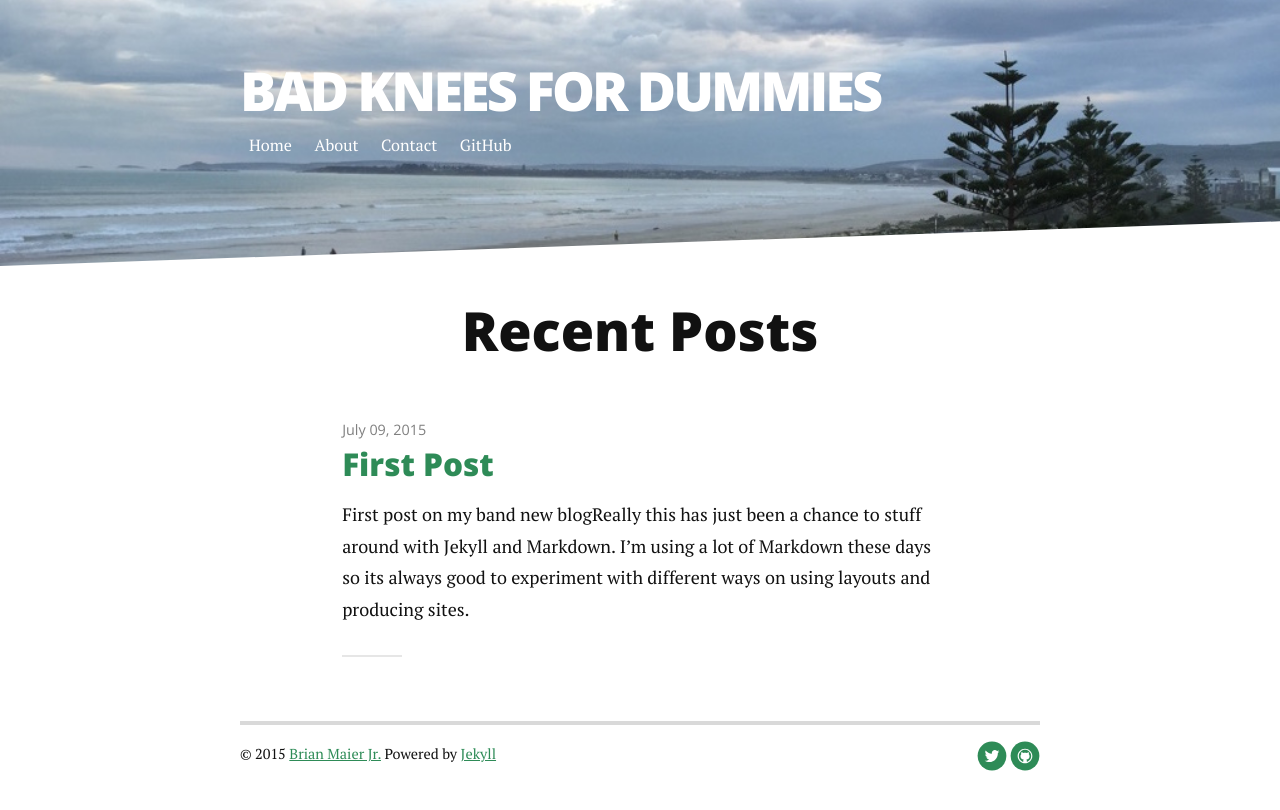
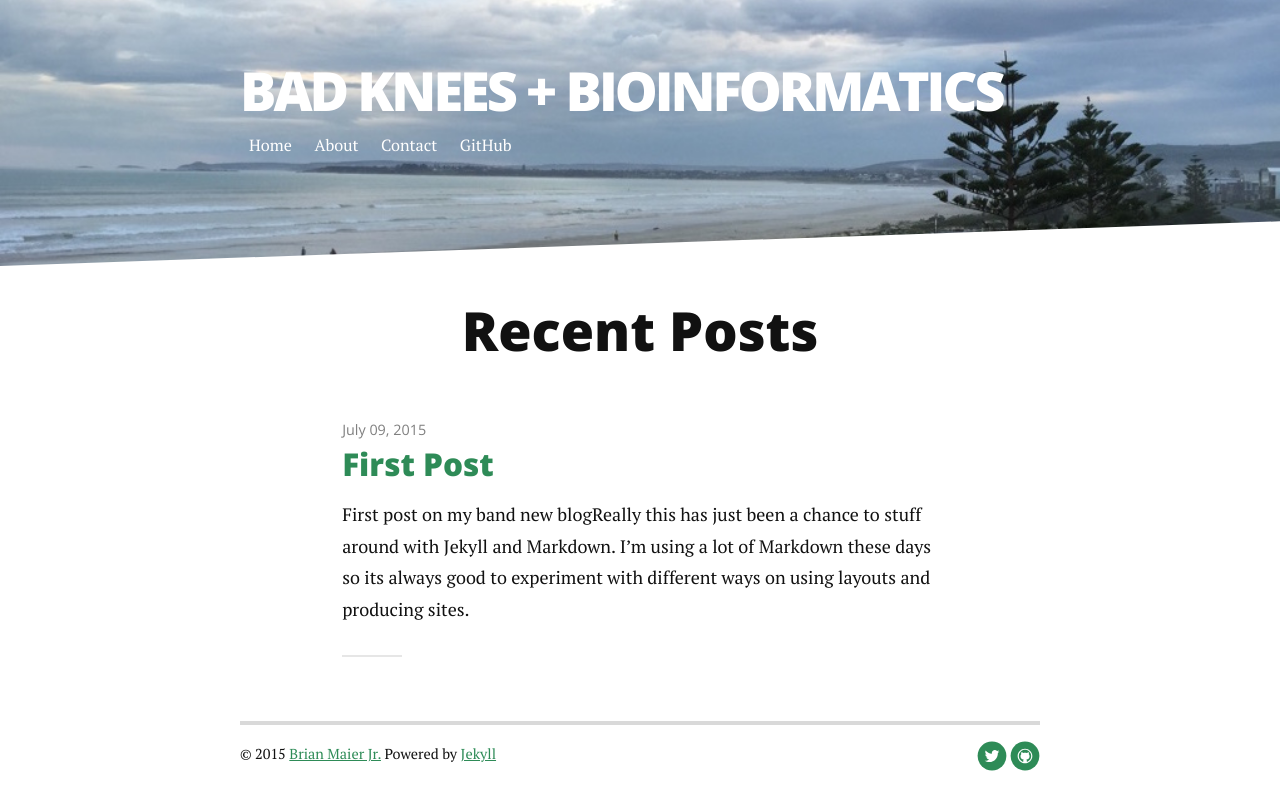
Before and after one commit to jimmybgammyknee/jimmybgammyknee.github.io, a Jekyll site: the page built from index.html, in a window 1280 px wide. Shown: the top 810 px of the page. Built offline with Jekyll 4.4.1, drawn with Linux system fonts in a browser that asks for light colours; nearby versions of some CDN libraries; Markdown is read by kramdown in place of the engine named in the settings; the list of posts is cut into pages by our own code.

Commit message:
Changed title

```diff
--- a/_config.yml
+++ b/_config.yml
@@ -1,4 +1,4 @@
-title: Bad Knees for Dummies
+title: Bad Knees + Bioinformatics
 description: Personal page for Jimmy
 
 url: https://jimmybgammyknee.github.io
```
